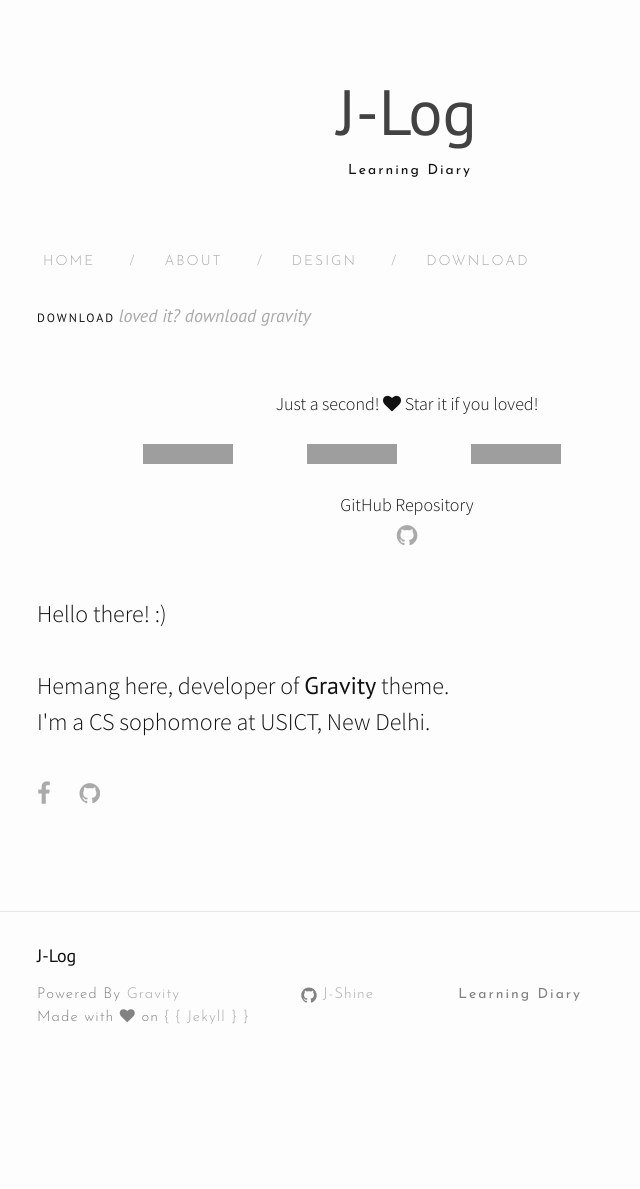
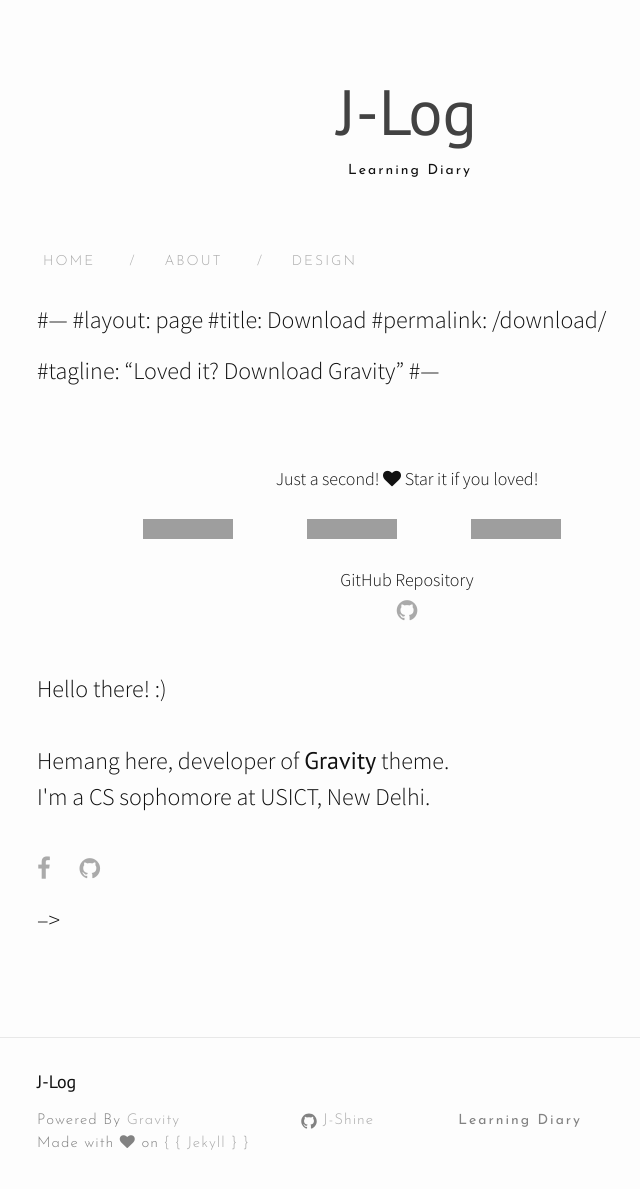
Before and after one commit to J-Shine/J-Shine.github.io, a Jekyll site: the page built from download.md, in a window 1280 px wide, cut to the strip 0-1215 px from the top of the page. Shown: the top 1189 px of the strip, without its empty margins (233-873 px from the left). Built offline with Jekyll 4.4.1, drawn with Linux system fonts in a browser that asks for light colours; nearby versions of some CDN libraries; our own code applies the rules of GitHub Pages for plain Markdown files; before the commit the page ends 1089 px from its top, so only the background shows below that; grey boxes are pictures that could not be loaded.

Commit message:
Update download.md

```diff
--- a/download.md
+++ b/download.md
@@ -1,10 +1,10 @@
----
-layout: page
-title: Download
-permalink: /download/
+#---
+#layout: page
+#title: Download
+#permalink: /download/
 
-tagline: "Loved it? Download Gravity"
----
+#tagline: "Loved it? Download Gravity"
+#---
 
 <br>
 
@@ -30,3 +30,5 @@ tagline: "Loved it? Download Gravity"
  <a href="http://facebook.com/hemangkr"><i class="fa fa-facebook"></i></a> &nbsp; &nbsp; &nbsp;<a href="http://github.com/hemangsk"><i class="fa fa-github"></i></a>
  </p>
 </div>
+
+-->
```
